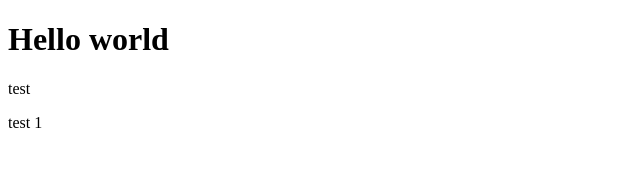
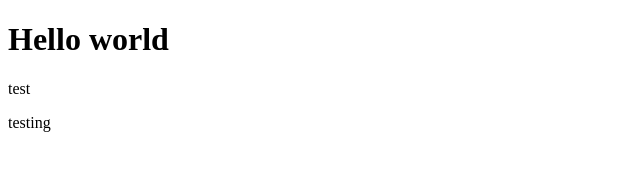
Before and after one commit to alipnf/alipnf-code, a plain HTML site: page index.html in a window 1280 px wide. Shown: the full height of the page, 0-640 px from the left. Drawn offline with Linux system fonts and the light colour scheme.

Commit message:
testing git

```diff
--- a/index.html
+++ b/index.html
@@ -9,6 +9,6 @@
   <body>
 	  <h1>Hello world</h1>
 	  <p>test</p>
-	  <p> test 1 <p>
+	  <p> testing <p>
   </body>
 </html>
```
